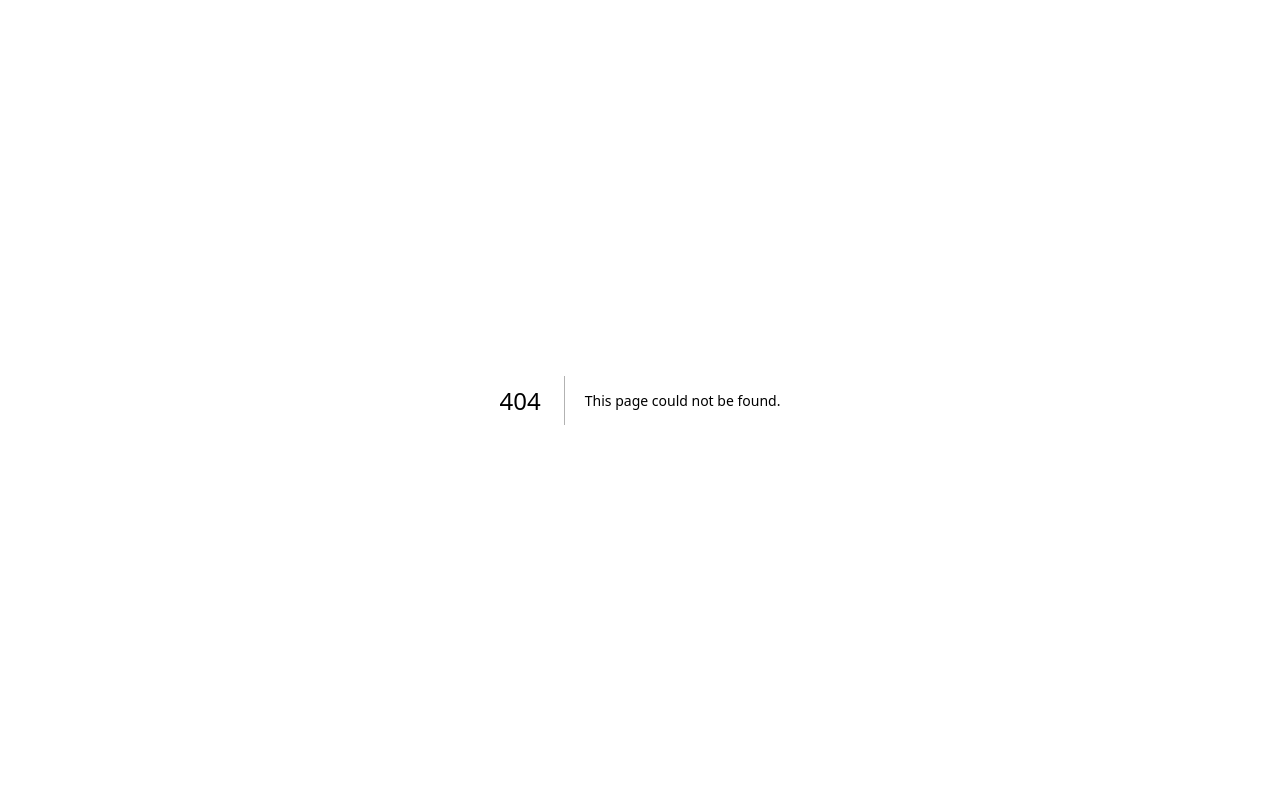
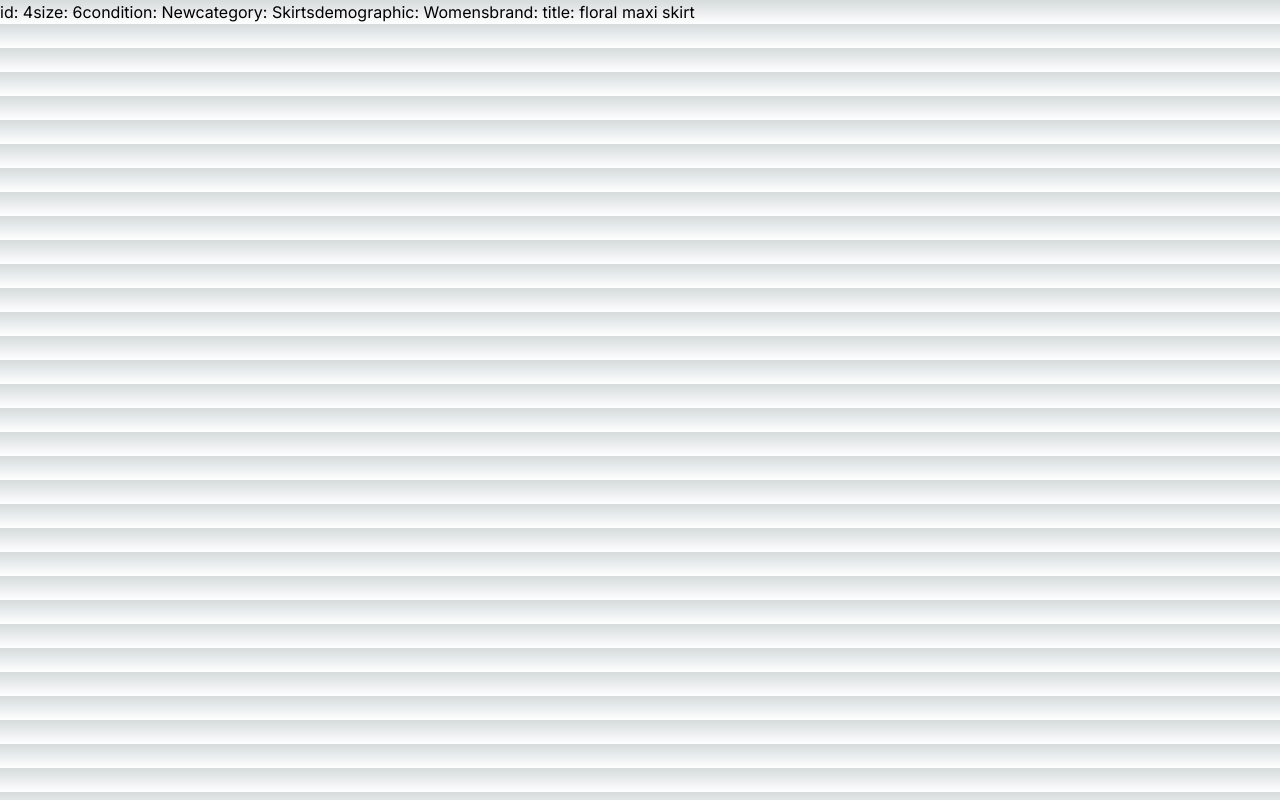
Before and after one commit to luowarren/Swapbloo-App, a Next.js app in the folder frontend/: page /item in a window 1280 px wide. Before the commit this address had no page. Built offline with nearby package versions, Linux system fonts and the light colour scheme.

Commit message:
Adding items route, and base component with mock data.

```diff
--- /dev/null
+++ b/frontend/app/item/page.tsx
@@ -0,0 +1,31 @@
+const MockData = {
+  id: 4,
+  created_at: "2024-08-09T04:59:51.518525+00:00",
+  size: "6",
+  condition: "New",
+  category: "Skirts",
+  swapped: false,
+  owner_id: "b484dc52-08ca-4518-8253-0a7cd6bec4e9",
+  demographic: "Womens",
+  brand: null,
+  caption: null,
+  title: "floral maxi skirt",
+};
+
+const Item = () => {
+  return (
+    <div>
+      id: {MockData.id}
+      size: {MockData.size}
+      condition: {MockData.condition}
+      category: {MockData.category}
+      demographic: {MockData.demographic}
+      brand: {MockData.brand}
+      title: {MockData.title}
+      {/* This only displays captions if it exists inside the object */}
+      {MockData.caption && <div>caption: {MockData.id}</div>}
+    </div>
+  );
+};
+
+export default Item;
```
